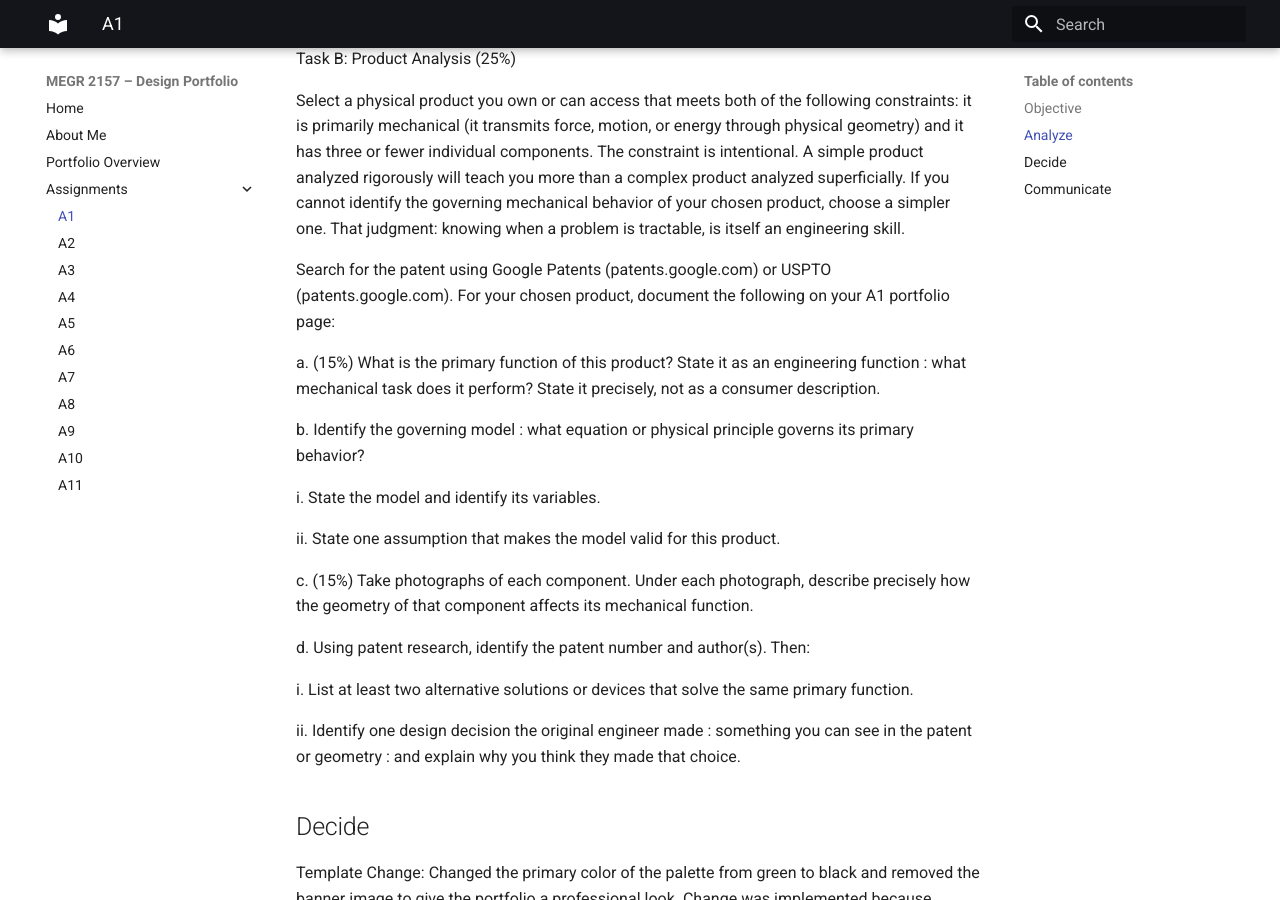
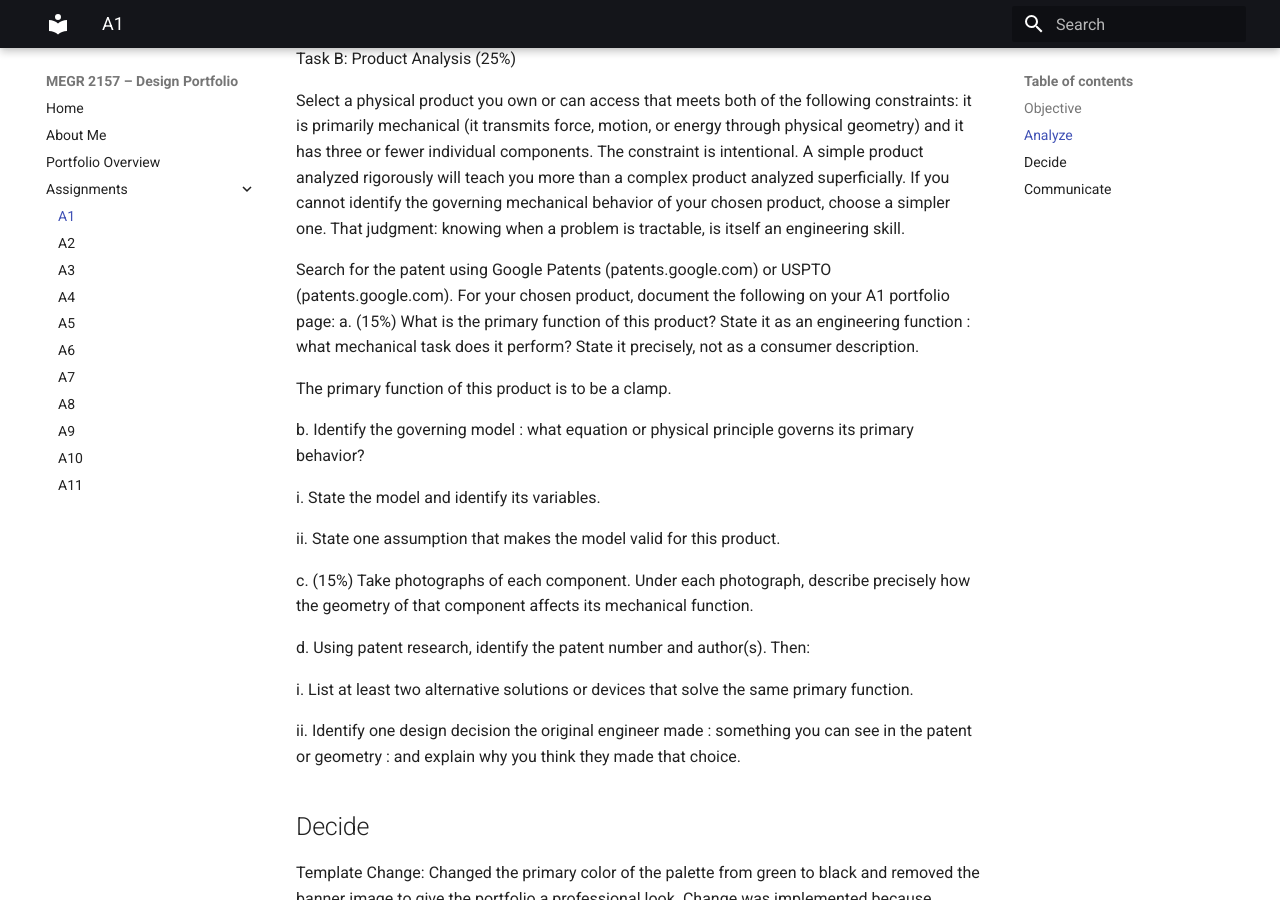
Before and after one commit to mbsibelius/megr2156-portfolio-mbs, an MkDocs documentation site: the page built from docs/assignments/A01/index.md, in a window 1280 px wide and 900 px high, scrolled down 1152 px. Built offline with MkDocs 1.6.1 and Material for MkDocs 9.7.7, drawn with Linux system fonts in a browser that asks for light colours.

Commit message:
Document primary function of the selected product
Added the primary function of the product as a clamp.

```diff
--- a/docs/assignments/A01/index.md
+++ b/docs/assignments/A01/index.md
@@ -39,13 +39,13 @@ Task B:  Product Analysis (25%)
 
 Select a physical product you own or can access that meets both of the following constraints: it is primarily mechanical (it transmits force, motion, or energy through physical geometry) and it has three or fewer individual components. The constraint is intentional. A simple product analyzed rigorously will teach you more than a complex product analyzed superficially. If you cannot identify the governing mechanical behavior of your chosen product, choose a simpler one. That judgment: knowing when a problem is tractable, is itself an engineering skill.
 
-
 Search for the patent using Google Patents (patents.google.com) or USPTO (patents.google.com). For your chosen product, document the following on your A1 portfolio page:
-
-
 a.  (15%) What is the primary function of this product? State it as an engineering function : what mechanical task does it perform? State it precisely, not as a consumer description.
 
+The primary function of this product is to be a clamp.
+
 b.  Identify the governing model : what equation or physical principle governs its primary behavior?
+
 
 i.  State the model and identify its variables.
 
```
